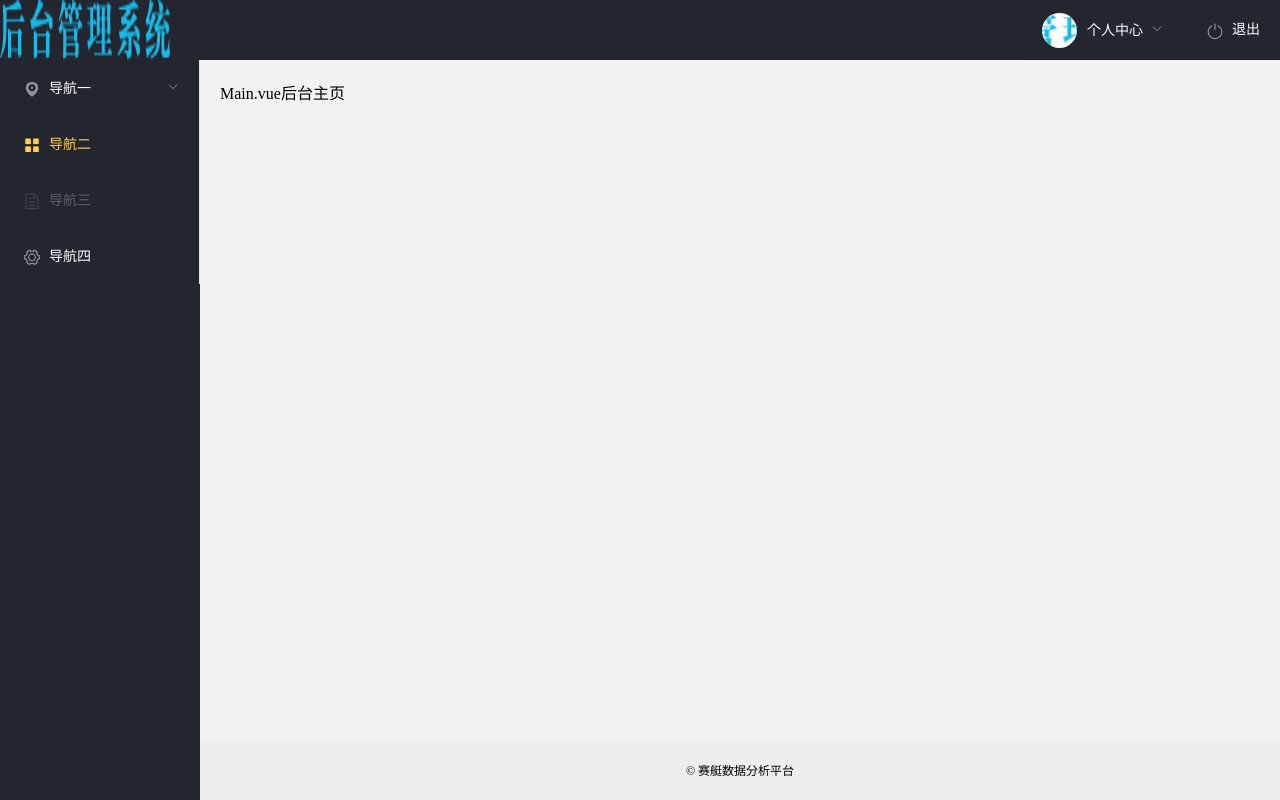
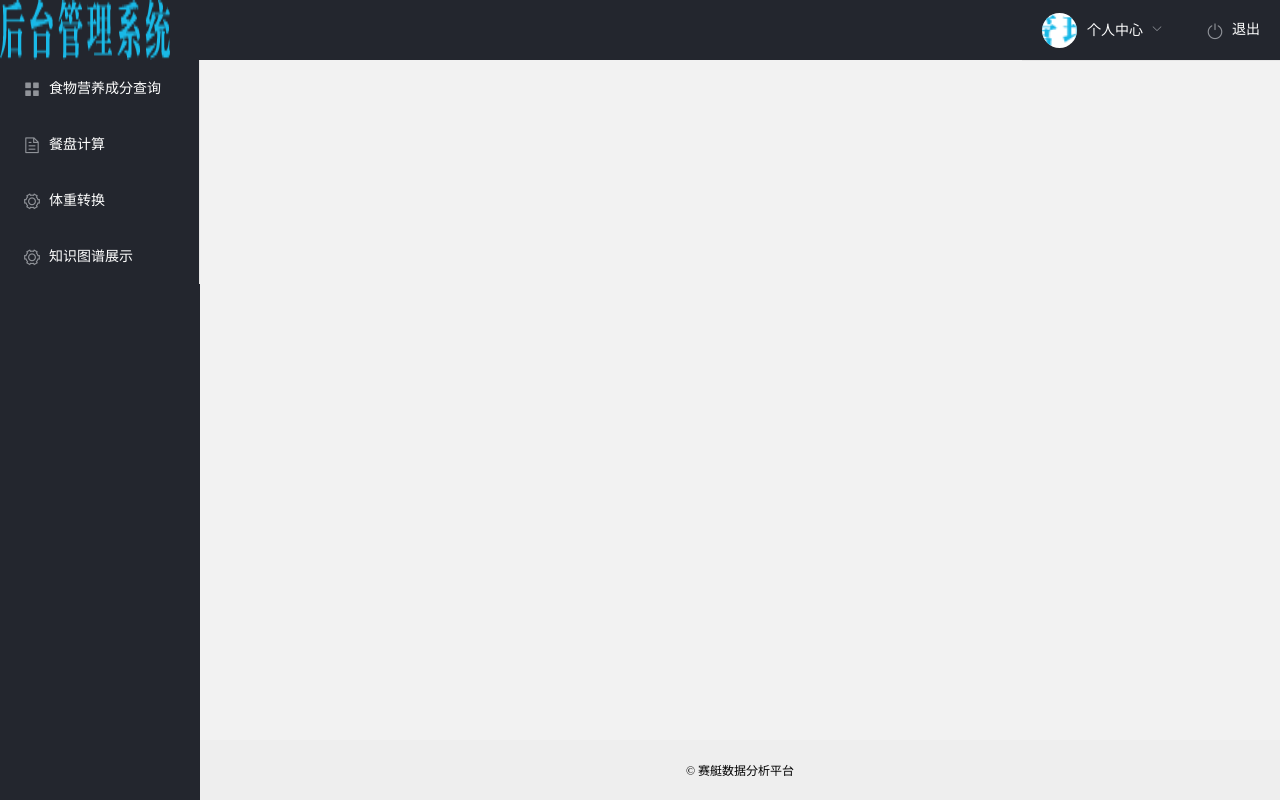
Before and after one commit to CoreyXing/app-v1-admin-boat, a Vue app: page / in a window 1280 px wide. Built offline with nearby package versions, Linux system fonts and the light colour scheme.

Commit message:
feat: 增加路由导航，定位到具体页面

```diff
--- a/src/components/TypeNav/index.vue
+++ b/src/components/TypeNav/index.vue
@@ -5,44 +5,42 @@
     background-color="#23262e"
     text-color="#fff"
     active-text-color="#ffd04b"
-    @open="handleOpen"
+    @select="handleSelect"
     @close="handleClose">
-    <el-submenu index="1">
-      <template slot="title">
-        <i class="el-icon-location"></i>
-        <span>导航一</span>
-      </template>
-      <el-menu-item-group>
-        <template slot="title">分组一</template>
-        <el-menu-item index="1-1">选项1</el-menu-item>
-        <el-menu-item index="1-2">选项2</el-menu-item>
-      </el-menu-item-group>
-      <el-menu-item-group title="分组2">
-        <el-menu-item index="1-3">选项3</el-menu-item>
-      </el-menu-item-group>
-      <el-submenu index="1-4">
-        <template slot="title">选项4</template>
-        <el-menu-item index="1-4-1">选项1</el-menu-item>
-      </el-submenu>
-    </el-submenu>
-    <el-menu-item index="2">
+    <el-menu-item index="search">
       <i class="el-icon-menu"></i>
-      <span slot="title">导航二</span>
+      <span slot="title">食物营养成分查询</span>
     </el-menu-item>
-    <el-menu-item index="3" disabled>
+    <el-menu-item index="plate">
       <i class="el-icon-document"></i>
-      <span slot="title">导航三</span>
+      <span slot="title">餐盘计算</span>
     </el-menu-item>
-    <el-menu-item index="4">
+    <el-menu-item index="weight">
       <i class="el-icon-setting"></i>
-      <span slot="title">导航四</span>
+      <span slot="title">体重转换</span>
+    </el-menu-item>
+    <el-menu-item index="knowledge">
+      <i class="el-icon-setting"></i>
+      <span slot="title">知识图谱展示</span>
     </el-menu-item>
   </el-menu>
 </template>
 <script>
 
 export default {
-  name: 'TypeNav'
+  name: 'TypeNav',
+  methods: {
+    handleOpen (key, keyPath) {
+      console.log(key, keyPath)
+    },
+    handleClose (key, keyPath) {
+      console.log(key, keyPath)
+    },
+    handleSelect (index, keyPath) {
+      console.log(index, keyPath)
+      this.$router.push({ name: index })
+    }
+  }
 
 }
 </script>
--- a/src/router/index.js
+++ b/src/router/index.js
@@ -1,25 +1,33 @@
 import Vue from 'vue'
 import VueRouter from 'vue-router'
+// 引入路由信息
+import routes from './route'
 
 Vue.use(VueRouter)
 
-const routes = [
-  {
-    path: '/reg',
-    component: () => import('@/views/register')
-  },
-  {
-    path: '/login',
-    component: () => import('@/views/login')
-  },
-  {
-    path: '/',
-    component: () => import('@/views/layout')
+// 重写路由方法
+const originPush = VueRouter.prototype.push
+const originReplace = VueRouter.prototype.replace
+// 重写push|replace
+// arg1：告诉原来push方法，往哪里跳转，需要传递哪些参数
+VueRouter.prototype.push = function (location, resolve, reject) {
+  if (resolve && reject) {
+    originPush.call(this, location, resolve, reject)
+  } else {
+    originPush.call(this, location, () => {}, () => {})
   }
-]
+}
 
-const router = new VueRouter({
+VueRouter.prototype.replace = function (location, resolve, reject) {
+  if (resolve && reject) {
+    // 这样的话调用原来的push方法
+    originReplace.call(this, location, resolve, reject)
+  } else {
+    // 因为保存的时候 在window里面 所以要改变this指向 这里相当于 修改了一下原方法
+    originReplace.call(this, location, () => {}, () => {})
+  }
+}
+// 配置路由
+export default new VueRouter({
   routes
 })
-
-export default router
--- /dev/null
+++ b/src/router/route.js
@@ -0,0 +1,37 @@
+// 配置路由信息,默认暴露
+export default [
+  {
+    path: '/reg',
+    component: () => import('@/views/register')
+  },
+  {
+    path: '/login',
+    component: () => import('@/views/login')
+  },
+  {
+    path: '/',
+    component: () => import('@/views/layout'),
+    children: [
+      {
+        path: '/search',
+        name: 'search',
+        component: () => import('@/views/layout/search')
+      },
+      {
+        path: '/plate',
+        name: 'plate',
+        component: () => import('@/views/layout/plate')
+      },
+      {
+        path: '/weight',
+        name: 'weight',
+        component: () => import('@/views/layout/weight')
+      },
+      {
+        path: '/knowledge',
+        name: 'knowledge',
+        component: () => import('@/views/layout/knowledge')
+      }
+    ]
+  },
+]
--- a/src/views/layout/index.vue
+++ b/src/views/layout/index.vue
@@ -34,7 +34,7 @@
       <el-container>
         <!-- 页面主体区域 -->
         <el-main>
-          Main.vue后台主页
+          <router-view></router-view>
         </el-main>
         <!-- 底部 footer 区域 -->
         <el-footer>© 赛艇数据分析平台</el-footer>
@@ -44,7 +44,7 @@
 </template>
 
 <script>
-import TypeNav from '../../components/TypeNav'
+import TypeNav from '@/components/TypeNav'
 
 export default {
   name: 'my-layout',
--- /dev/null
+++ b/src/views/layout/knowledge/index.vue
@@ -0,0 +1,15 @@
+<template>
+  <div>
+    这里是知识图谱展示页面，可以直接展示图谱节点
+  </div>
+</template>
+
+<script>
+export default {
+  name: "plate",
+}
+</script>
+
+<style>
+
+</style>
--- /dev/null
+++ b/src/views/layout/plate/index.vue
@@ -0,0 +1,15 @@
+<template>
+  <div>
+    这里是餐盘页面
+  </div>
+</template>
+
+<script>
+export default {
+  name: "plate",
+}
+</script>
+
+<style>
+
+</style>
--- /dev/null
+++ b/src/views/layout/search/index.vue
@@ -0,0 +1,15 @@
+<template>
+  <div>
+    这里是食物成分查询页面
+  </div>
+</template>
+
+<script>
+export default {
+  name: "search",
+}
+</script>
+
+<style>
+
+</style>
--- /dev/null
+++ b/src/views/layout/weight/index.vue
@@ -0,0 +1,15 @@
+<template>
+  <div>
+    这里是体重转换页面
+  </div>
+</template>
+
+<script>
+export default {
+  name: "plate",
+}
+</script>
+
+<style>
+
+</style>
--- a/vue.config.js
+++ b/vue.config.js
@@ -1,4 +1,5 @@
 const { defineConfig } = require('@vue/cli-service')
 module.exports = defineConfig({
-  transpileDependencies: true
+  transpileDependencies: true,
+  lintOnSave: false
 })
```
